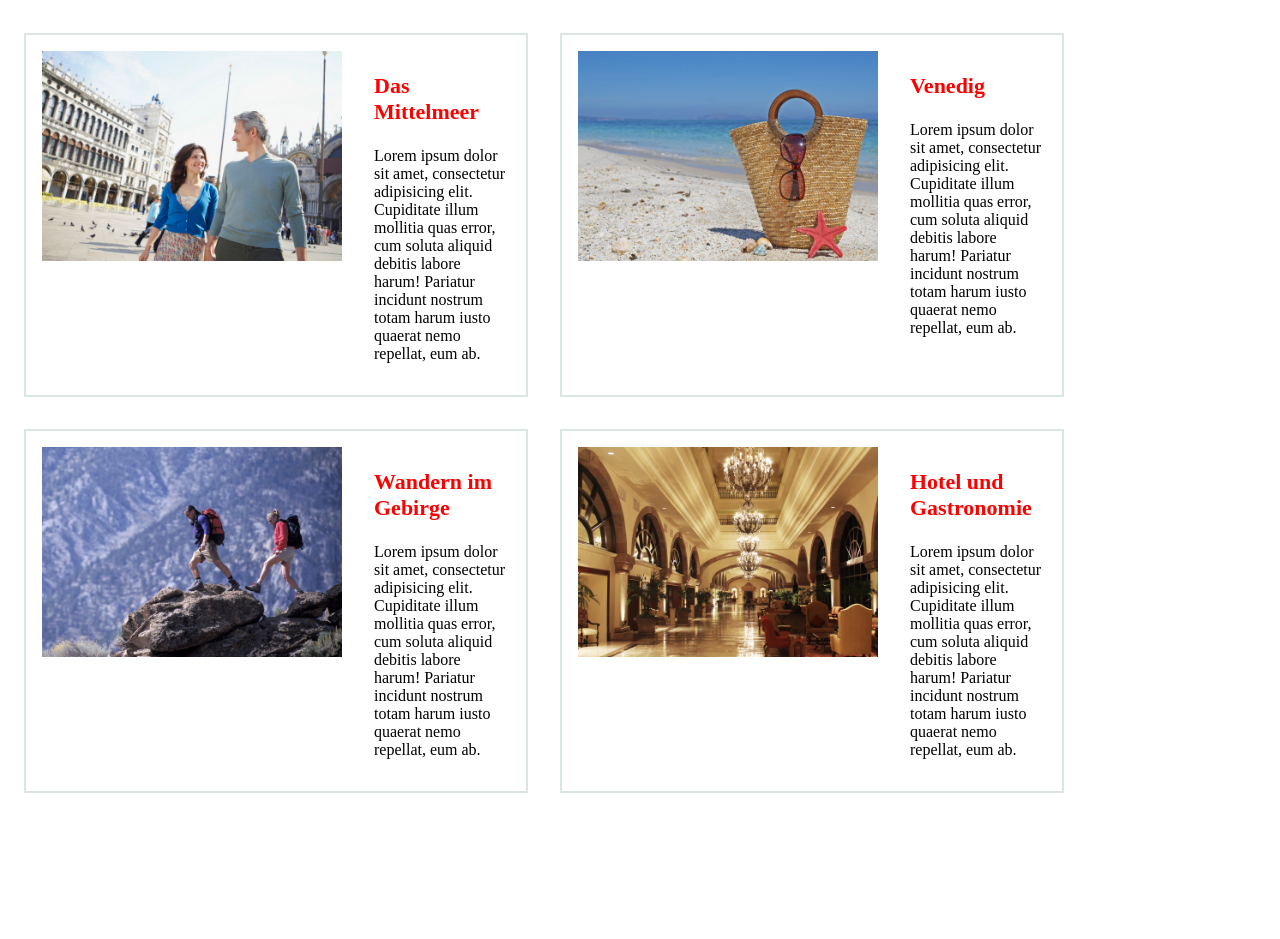
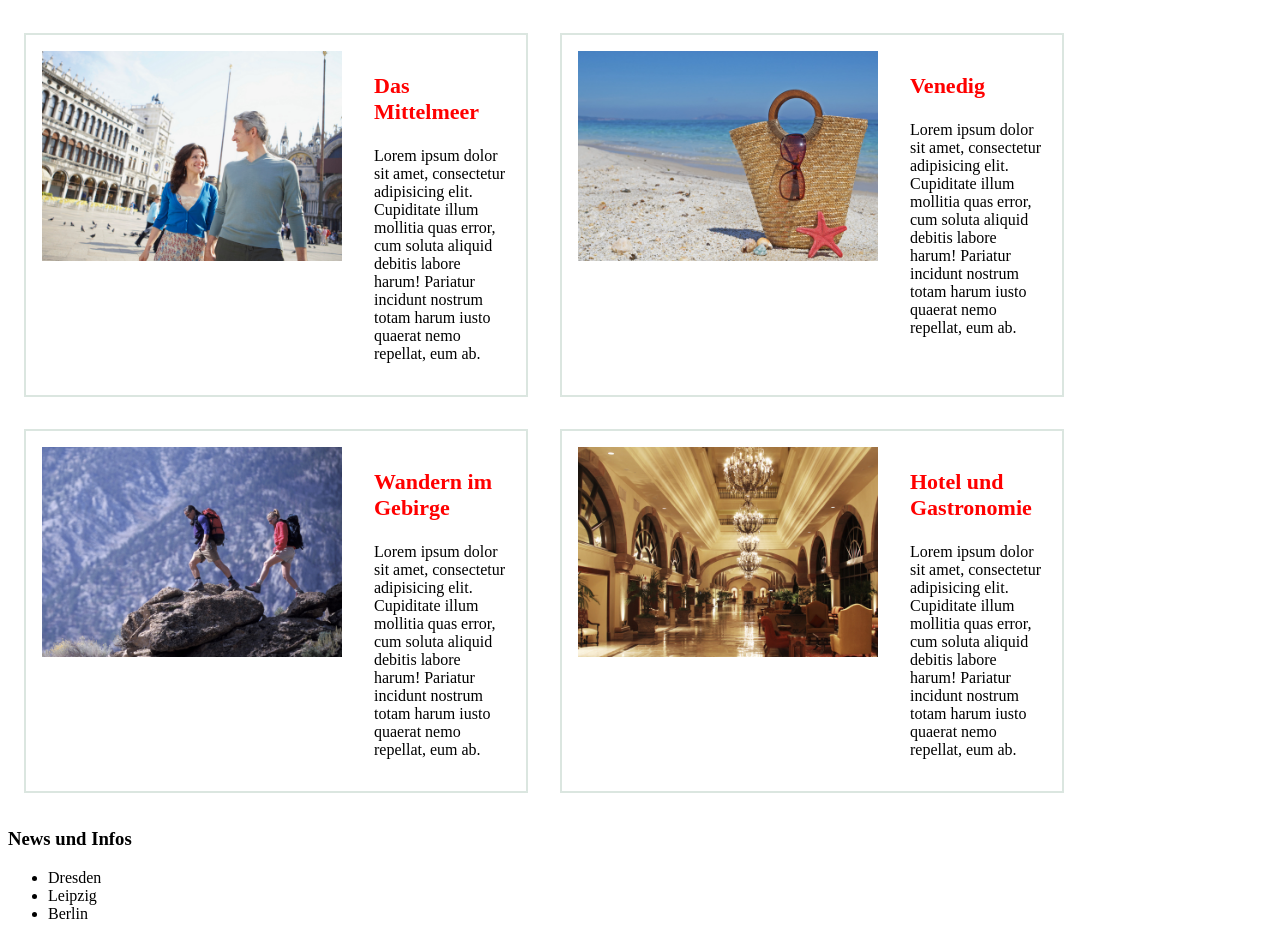
Before and after one commit to tilogermer/flexbox, a plain HTML site: page index.html in a window 1280 px wide. Shown: the part 96-1035 px from the top of the page. Before the commit the page ends 913 px from the top, so only its background shows below. Drawn offline with Linux system fonts and the light colour scheme.

Commit message:
added aside container with news

```diff
--- a/index.html
+++ b/index.html
@@ -76,5 +76,13 @@
 		</div>
 	</article>
 	</main>
+	<aside>
+		<h3>News und Infos</h3>
+		<ul>
+			<li>Dresden</li>
+			<li>Leipzig</li>
+			<li>Berlin</li>
+		</ul>
+	</aside>
 </body>
 </html>
```
